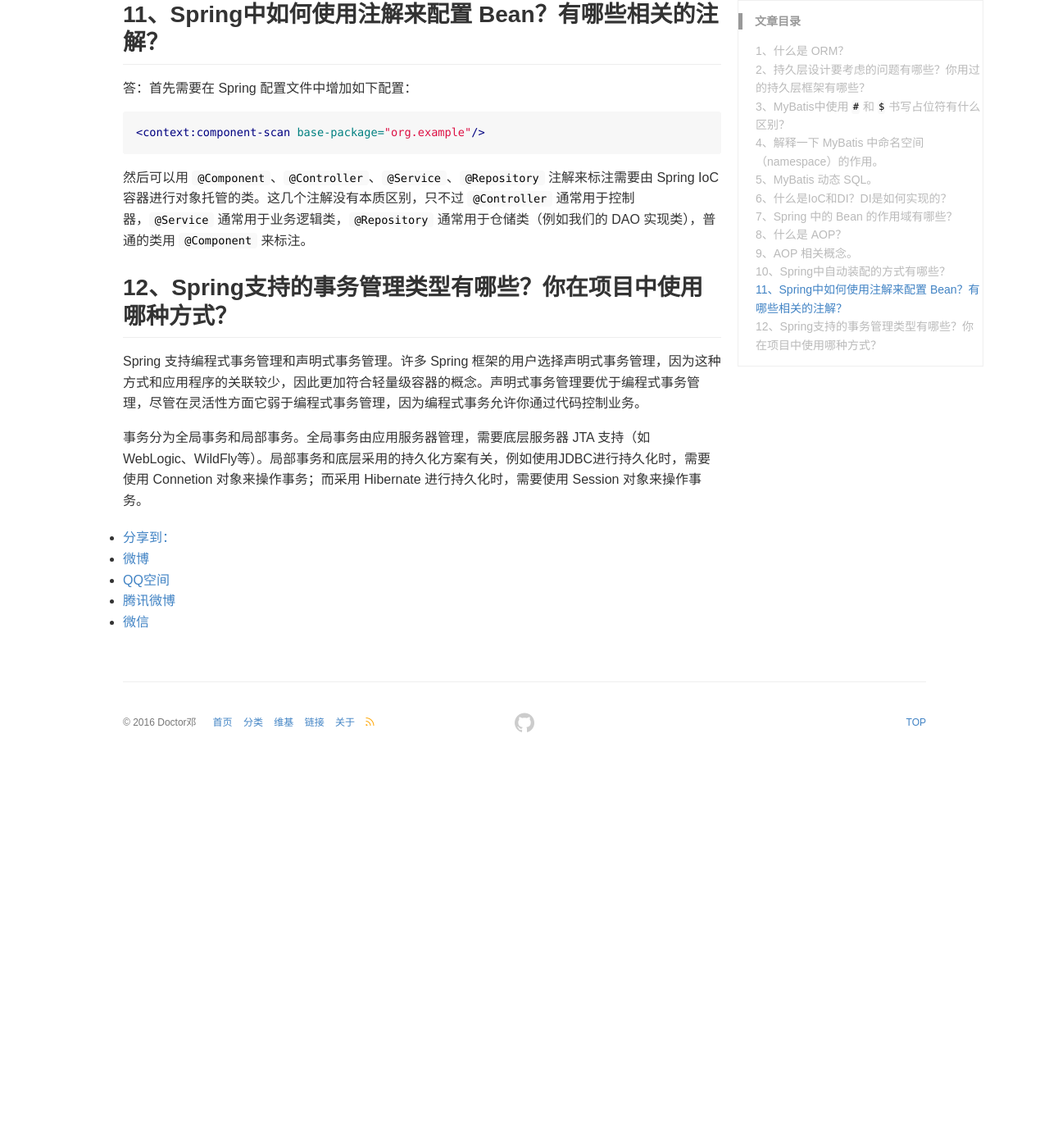
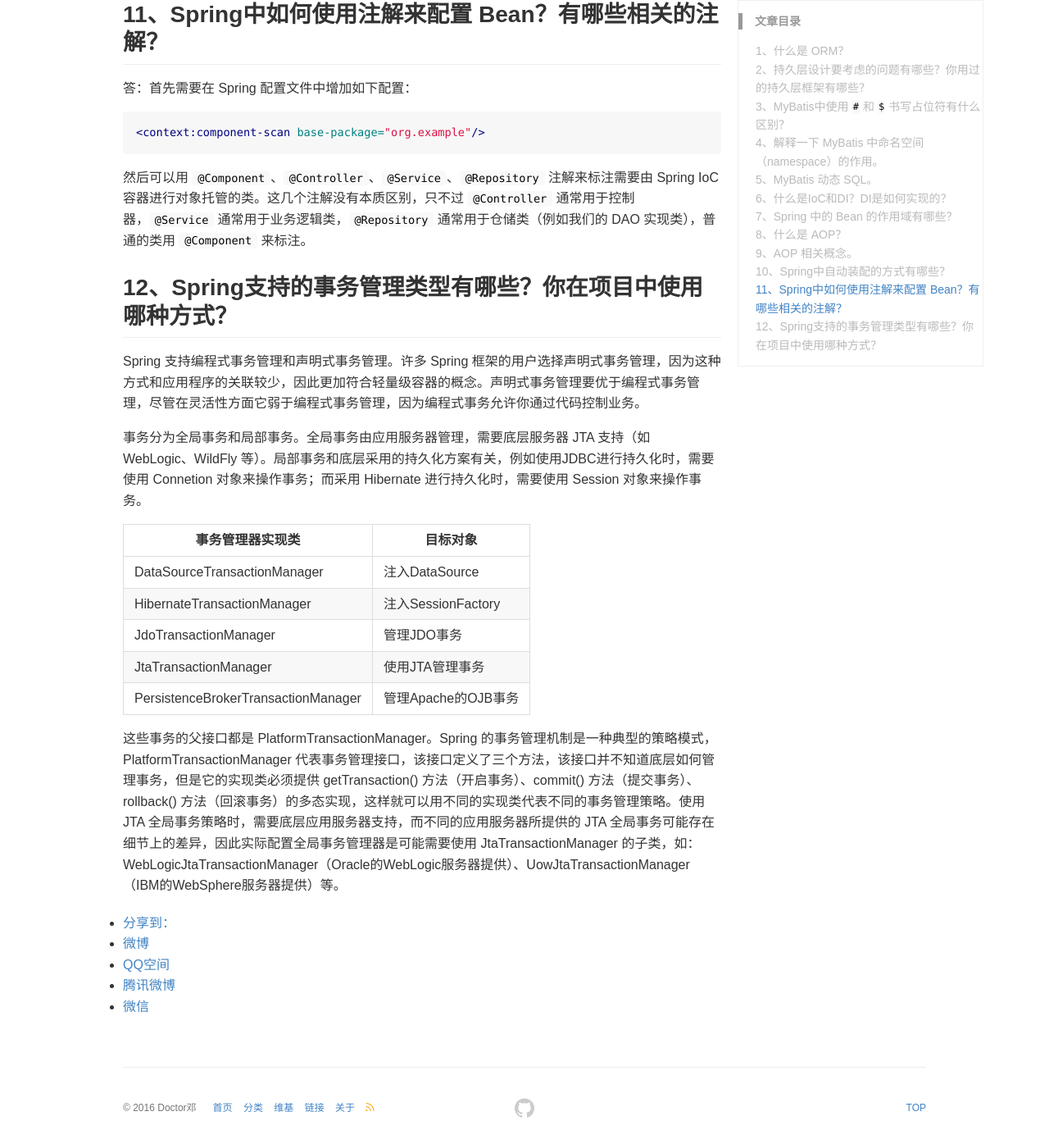
Before and after one commit to DoctorDeng/DoctorDeng.github.io, a Jekyll site: the page built from _posts/2016-09-18-java-SSM.md, in a window 1280 px wide and 1400 px high, scrolled down 6987 px. Shown: the whole window at 82% size. Built offline with Jekyll 4.4.1, drawn with Linux system fonts in a browser that asks for light colours; comment, search, counter and statistics services are not loaded; before the commit the page ends 7917 px from its top, so only the background shows below that.

Commit message:
modify file

```diff
--- a/_posts/2016-09-18-java-SSM.md
+++ b/_posts/2016-09-18-java-SSM.md
@@ -244,4 +244,14 @@ IoC 叫控制反转，是 Inversion of Control 的缩写，DI（Dependency Injec
 ## 12、Spring支持的事务管理类型有哪些？你在项目中使用哪种方式？
 Spring 支持编程式事务管理和声明式事务管理。许多 Spring 框架的用户选择声明式事务管理，因为这种方式和应用程序的关联较少，因此更加符合轻量级容器的概念。声明式事务管理要优于编程式事务管理，尽管在灵活性方面它弱于编程式事务管理，因为编程式事务允许你通过代码控制业务。
 
-事务分为全局事务和局部事务。全局事务由应用服务器管理，需要底层服务器 JTA 支持（如WebLogic、WildFly等）。局部事务和底层采用的持久化方案有关，例如使用JDBC进行持久化时，需要使用 Connetion 对象来操作事务；而采用 Hibernate 进行持久化时，需要使用 Session 对象来操作事务。
+事务分为全局事务和局部事务。全局事务由应用服务器管理，需要底层服务器 JTA 支持（如 WebLogic、WildFly 等）。局部事务和底层采用的持久化方案有关，例如使用JDBC进行持久化时，需要使用 Connetion 对象来操作事务；而采用 Hibernate 进行持久化时，需要使用 Session 对象来操作事务。
+
+| 事务管理器实现类                    | 目标对象            |
+| ----------------------------------- | ------------------- |
+| DataSourceTransactionManager        | 注入DataSource      |
+| HibernateTransactionManager         | 注入SessionFactory  |
+| JdoTransactionManager               | 管理JDO事务         |
+| JtaTransactionManager               | 使用JTA管理事务     |
+| PersistenceBrokerTransactionManager | 管理Apache的OJB事务 |
+
+这些事务的父接口都是 PlatformTransactionManager。Spring 的事务管理机制是一种典型的策略模式，PlatformTransactionManager 代表事务管理接口，该接口定义了三个方法，该接口并不知道底层如何管理事务，但是它的实现类必须提供 getTransaction() 方法（开启事务）、commit() 方法（提交事务）、rollback() 方法（回滚事务）的多态实现，这样就可以用不同的实现类代表不同的事务管理策略。使用 JTA 全局事务策略时，需要底层应用服务器支持，而不同的应用服务器所提供的 JTA 全局事务可能存在细节上的差异，因此实际配置全局事务管理器是可能需要使用 JtaTransactionManager 的子类，如：WebLogicJtaTransactionManager（Oracle的WebLogic服务器提供）、UowJtaTransactionManager（IBM的WebSphere服务器提供）等。
```
